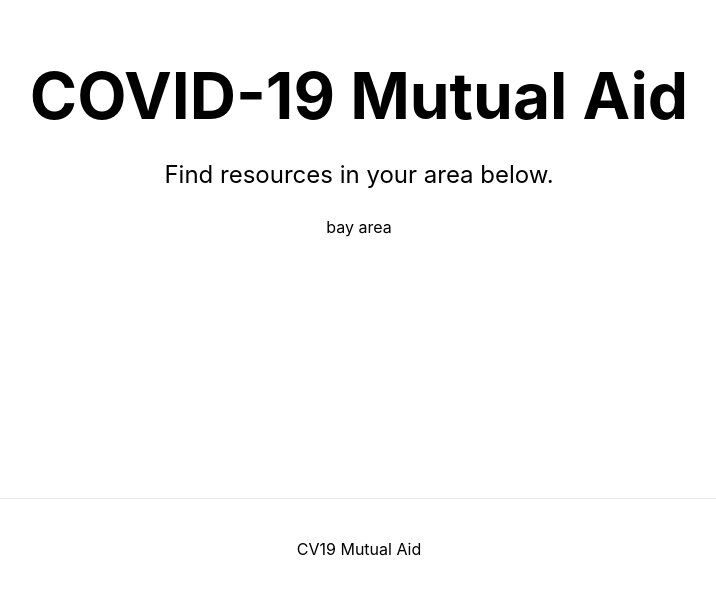
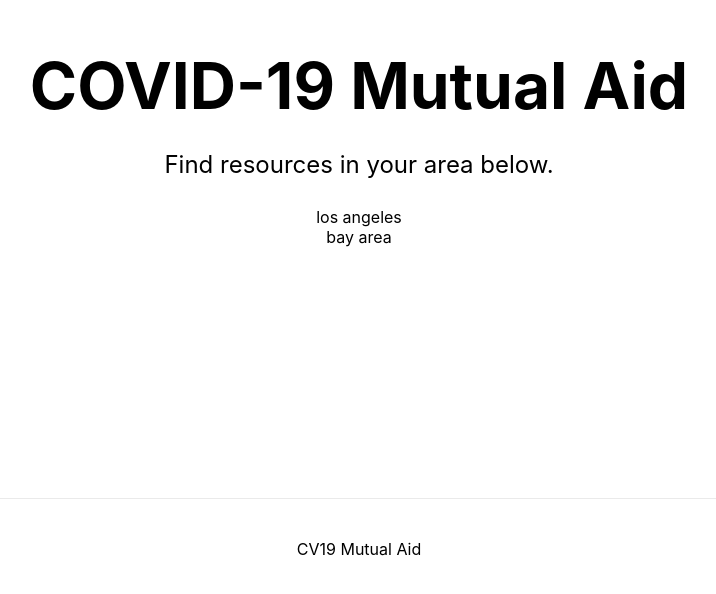
Before and after one commit to jeffrom/cv19-mutual-aid, a Next.js app: page / in a window 1280 px wide. Shown: the part 202-796 px from the top of the page, without its empty margins (281-997 px from the left). Built offline with nearby package versions, Linux system fonts and the light colour scheme.

Commit message:
add LA, dynamic links from main page

```diff
--- a/package.json
+++ b/package.json
@@ -8,12 +8,9 @@
     "start": "next start"
   },
   "dependencies": {
-    "leaflet": "^1.6.0",
-    "leaflet-geosearch": "^2.7.0",
     "next": "^9.3.0",
     "react": "^16.13.0",
-    "react-dom": "^16.13.0",
-    "react-leaflet": "^2.6.3"
+    "react-dom": "^16.13.0"
   },
   "devDependencies": {
     "js-yaml-loader": "^1.2.2"
--- a/src/components/Region.js
+++ b/src/components/Region.js
@@ -10,6 +10,7 @@ export const Region = ({region, resourceLinks}) => (
     </Head>
 
     <main>
+      <h1>{region}</h1>
       <div>
         <h2>Resources</h2>
         <ResourceLinks links={resourceLinks} />
--- a/src/pages/index.js
+++ b/src/pages/index.js
@@ -1,5 +1,19 @@
 import Head from 'next/head'
 import Link from 'next/link'
+
+import { regions } from './region/all.yml'
+
+const RegionLinks = () => {
+  return regions.map(({name}) => {
+    const hrefSuffix = name.toLowerCase().replace(/ +/g, '-')
+    const href = `/region/${hrefSuffix}`
+    return (
+      <Link href={href}>
+        <a>{name}</a>
+      </Link>
+    )
+  })
+}
 
 const Home = () => (
   <div className="container">
@@ -17,9 +31,7 @@ const Home = () => (
         Find resources in your area below.
       </p>
 
-      <Link href="/region/bay-area">
-        <a>bay area</a>
-      </Link>
+      <RegionLinks />
     </main>
 
     <footer>
--- /dev/null
+++ b/src/pages/region/all.yml
@@ -0,0 +1,3 @@
+regions:
+  - name: los angeles
+  - name: bay area
--- /dev/null
+++ b/src/pages/region/los-angeles/index.js
@@ -0,0 +1,6 @@
+import { Region } from '../../../components/Region'
+import resourceLinks from './resource-links.yml'
+
+const LosAngeles = () => <Region region="Los Angeles" resourceLinks={resourceLinks} />
+
+export default LosAngeles
--- /dev/null
+++ b/src/pages/region/los-angeles/resource-links.yml
@@ -0,0 +1,3 @@
+mutual-aid:
+  - name: COVID-19 Mutual Aid
+    href: https://docs.google.com/forms/d/e/1FAIpQLSdGfypKKirsvUQCX5eVix86nIrTaf5atsnhn8bWxpCRn_lM9Q/viewform
```
Also changed, not shown: 1 other file (tests, documents, lock files or other folders).
